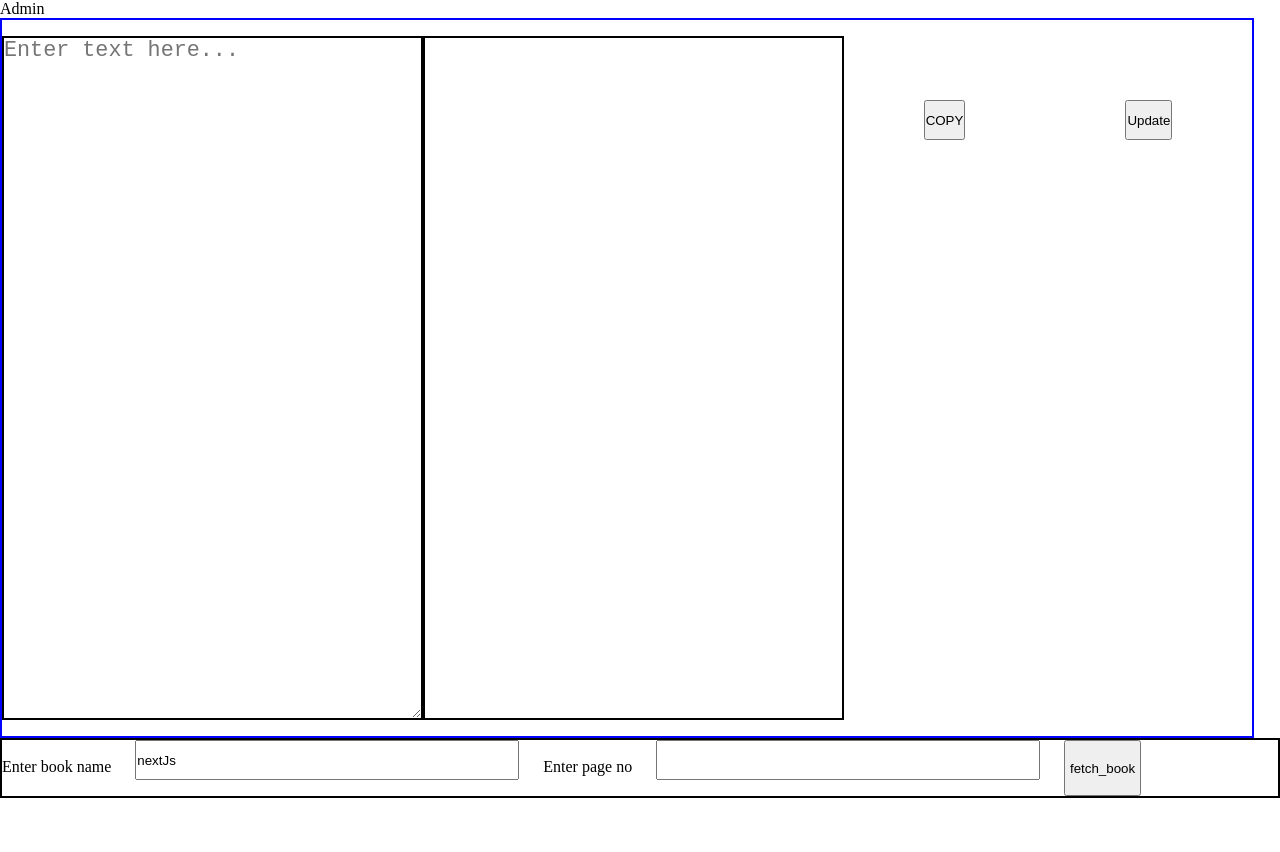
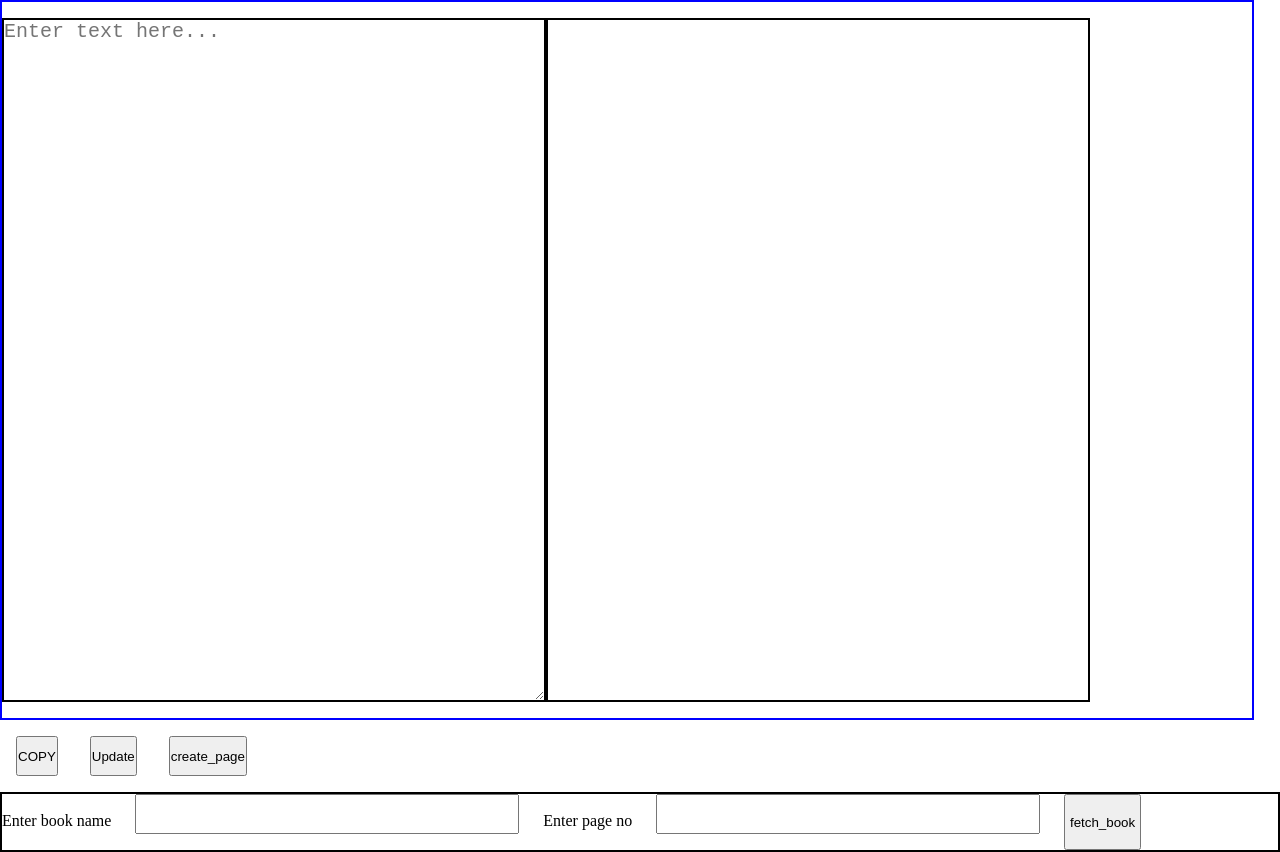
Before and after one commit to vishal730466/digiBooks, a Next.js app: page /Admin in a window 1280 px wide. Before the commit the page ends 800 px from the top, so only its background shows below. Built offline with nearby package versions, Linux system fonts and the light colour scheme.

Commit message:
create page fun add in admin

```diff
--- a/src/app/Admin/page.js
+++ b/src/app/Admin/page.js
@@ -5,7 +5,7 @@ import "./style.css"
 const Admin = () => {
   const widthref=useRef(null)
     const [text , settext]=useState("")
-    const[book,setbook]=useState("nextJs")
+    const[book,setbook]=useState("")
     const[page_No,setpage_No]=useState("")
     const[id, setid]=useState("")
     const [device_width, setdevicewidth] = useState("1000")
@@ -26,10 +26,26 @@ const Admin = () => {
       console.log(final_response)
   }
 
+  const create_page= async()=>{
+    if(!page_No){
+      alert("enter page no")
+      return;
+    }
+    let res = await fetch("/api/create_page",{
+      method:"POST",
+      body:JSON.stringify({book:book,pageno:page_No,data:text})
+    })
+    res=await res.json()
+    if(res.message=="book create"){
+      alert("book created")
+    }
+    console.log(res);
+  }
+
     const updateData=async()=>{
       let update_data ={
         book_data:text,
-        book_name:"nextJs",
+        book_name:book,
         pageNo:page_No
     }
 
@@ -72,7 +88,7 @@ const Admin = () => {
     }
     else if(device_width>450){
       return (
-        <div >Admin
+        <div >
 
             {/* <input className='output_div' type='text' value={text} onChange={(e)=>settext(e.target.value)}></input> */}
             <div className='box'>
@@ -83,9 +99,10 @@ const Admin = () => {
                     {/* id is {id} */}
             <pre dangerouslySetInnerHTML={{__html: text}}/>
             </div>
+            </div>
             <button className='copy_btn' onClick={copyToClipboard}> COPY</button>
             <button className='copy_btn' onClick={updateData}>Update</button>
-            </div>
+            <button className='copy_btn' onClick={create_page}>create_page</button>
 
 
           <div className='getbook'>
--- a/src/app/Admin/style.css
+++ b/src/app/Admin/style.css
@@ -3,7 +3,7 @@
     width: 42.5vw;
     border: 2px solid;
     margin-top: 2vh;
-    font-size: 1.7vw;
+    font-size: 2.5vh;
 }
 
 .box{
@@ -30,7 +30,7 @@ pre {
 
 .copy_btn{
     height: 5vh;
-    margin: 10vh;
+    margin: 2vh;
 }
 .fetch_btn{
     width: 6vw;
--- /dev/null
+++ b/src/app/api/create_page/route.js
@@ -0,0 +1,23 @@
+import { connectionStr } from "@/app/database/db"
+import { mySchema } from "@/app/database/mymodel"
+import mongoose from "mongoose"
+import { NextResponse } from "next/server"
+
+export async function POST (req){
+ let payload = await req.json()
+ await mongoose.connect(connectionStr)
+
+ const {book,pageno,data}=payload;
+ const find = await mySchema.findOne({book_name:book,pageNo:pageno})
+
+ if(find){
+    return NextResponse.json({message:"book found",find:find})
+ }
+ else{
+    let result = new mySchema({book_name:book,pageNo:pageno,book_data:data})
+    result = result.save()
+    return NextResponse.json({message:"book create",result:result})
+ }
+//  return NextResponse.json({find:"not found"})
+
+}
--- a/src/app/components/view_book/[one]/[two]/style.css
+++ b/src/app/components/view_book/[one]/[two]/style.css
@@ -16,6 +16,7 @@ body{
     /* margin-right: 6vw; */
 }
 .mybook{
+    font-size: 2.5vh;
     height: 90%;
     width: 85vw;
     display: flex;
@@ -25,6 +26,8 @@ body{
 }
 
 .page1{
+    padding: 5px;
+    font-size: 2.5vh;
     height: 100%;
     width: 50%;
     background-color: rgba(249, 250, 248, 0.929);
```
